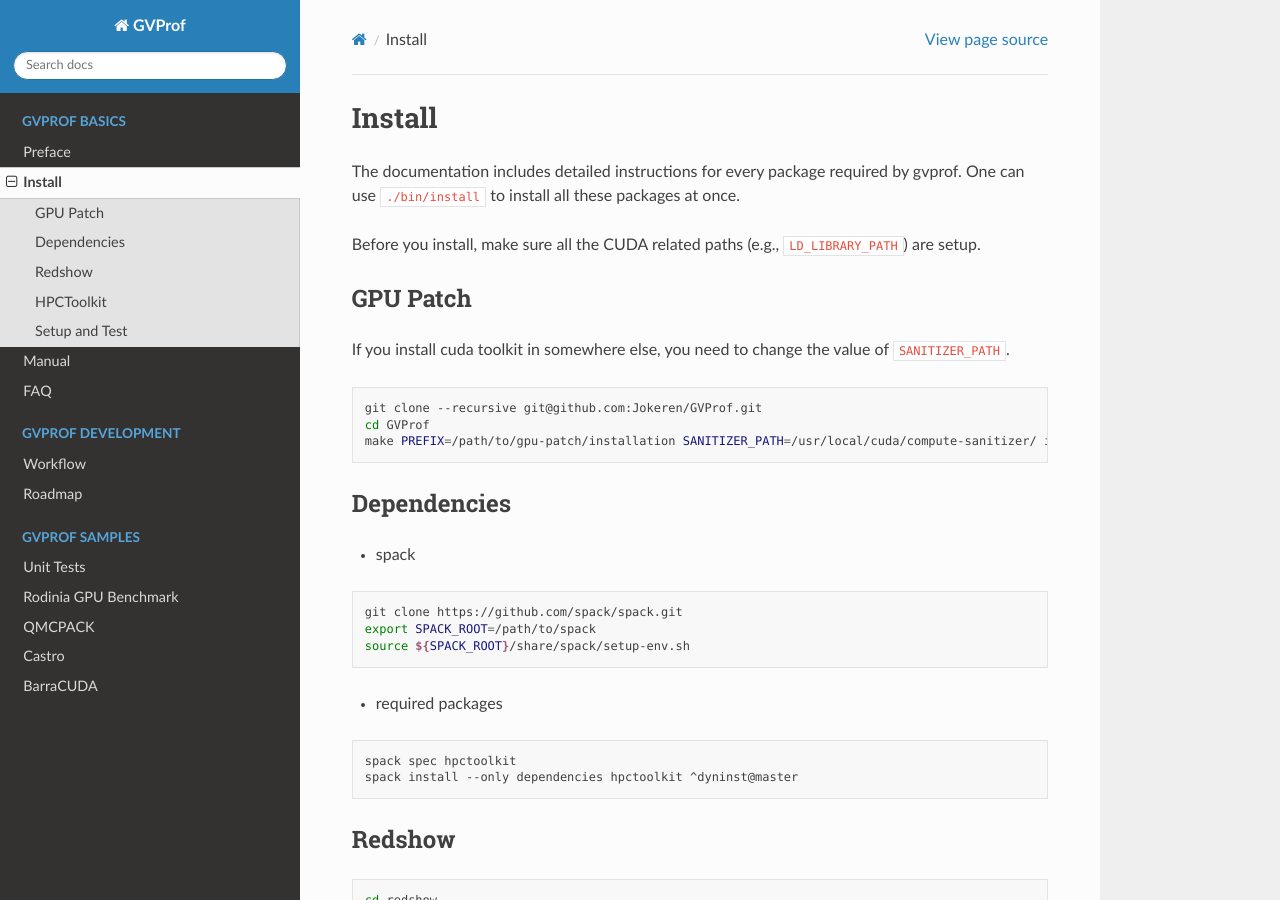
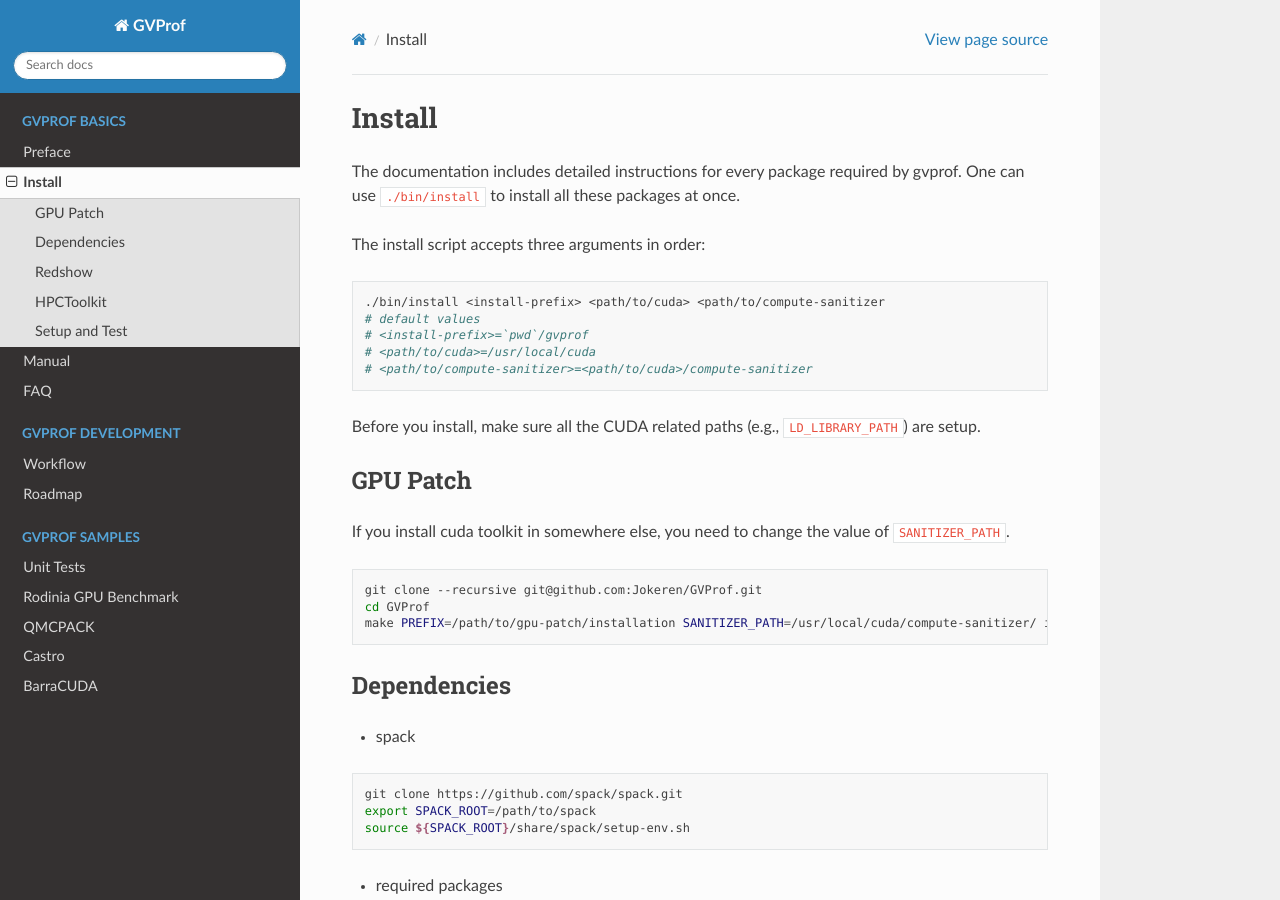
Before and after one commit to GVProf/GVProf, a Sphinx documentation site: the page built from docs/install.md, in a window 1280 px wide and 900 px high. Built offline with Sphinx 7.4.7 and the Read the Docs theme 2.0.0, drawn with Linux system fonts in a browser that asks for light colours; pages that are not in the unit, such as notebooks, are missing from menus.

Commit message:
Update docs

````diff
--- a/docs/install.md
+++ b/docs/install.md
@@ -1,6 +1,16 @@
 # Install
 
 The documentation includes detailed instructions for every package required by gvprof. One can use `./bin/install` to install all these packages at once.
+
+The install script accepts three arguments in order:
+
+```bash
+./bin/install <install-prefix> <path/to/cuda> <path/to/compute-sanitizer
+# default values
+# <install-prefix>=`pwd`/gvprof
+# <path/to/cuda>=/usr/local/cuda
+# <path/to/compute-sanitizer>=<path/to/cuda>/compute-sanitizer
+```
 
 Before you install, make sure all the CUDA related paths (e.g., `LD_LIBRARY_PATH`) are setup.
 
````
Also changed, not shown: docs/manual.md (+4 -0 lines), docs/preface.md (+2 -0 lines).
